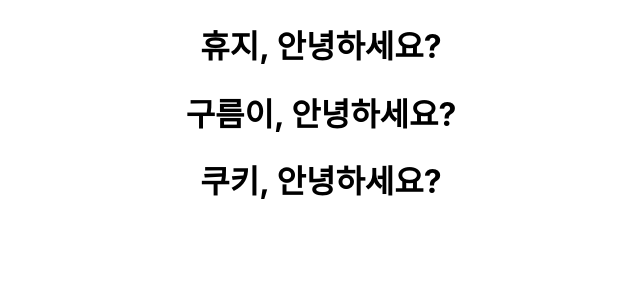
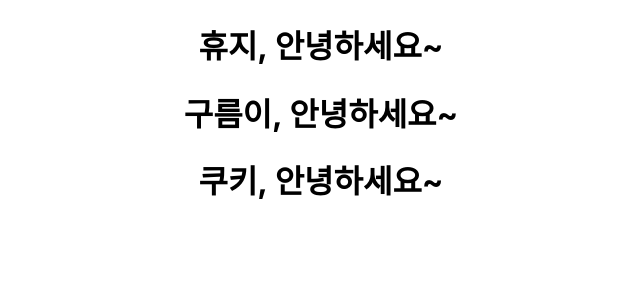
Before and after one commit to osparking/ts_shopping-app, a React (Create React App) app: page / in a window 1280 px wide. Shown: the top 300 px of the page, without its empty margins (319-959 px from the left). Built offline with nearby package versions, Linux system fonts and the light colour scheme.

Commit message:
디스트럭춰링 프롭스

```diff
--- a/src/components/Greeter.tsx
+++ b/src/components/Greeter.tsx
@@ -1,10 +1,10 @@
 import { JSX } from "react";
 interface GreeterProp {
-    person: string
+  person: string;
 }
 
-function Greeter(props: GreeterProp): JSX.Element {
-  return <h1>{props.person}, 안녕하세요?</h1>;
+function Greeter({ person }: GreeterProp): JSX.Element {
+  return <h1>{person}, 안녕하세요~</h1>;
 }
 
 export default Greeter;
```
